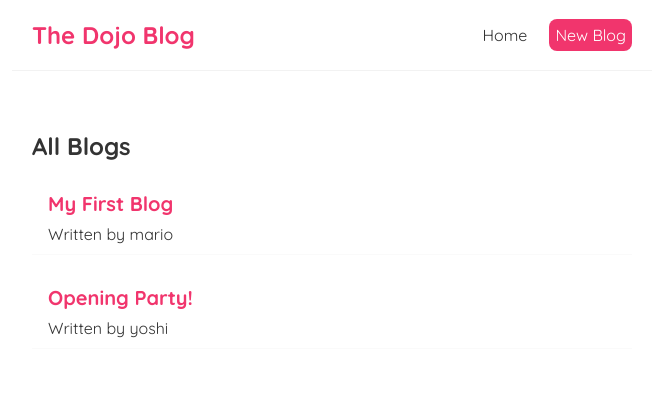
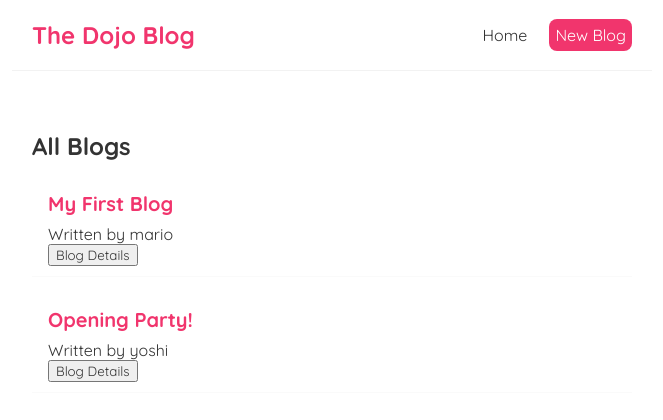
Before and after one commit to sakout-reda/React-Blog, a React (Create React App) app: page / in a window 1280 px wide. Shown: the top 420 px of the page, without its empty margins (308-971 px from the left). Built offline with nearby package versions, Linux system fonts and the light colour scheme; data requests are answered from the project's data file.

Commit message:
Route Parameters

```diff
--- a/src/App.js
+++ b/src/App.js
@@ -1,6 +1,7 @@
 import Navbar from './Navbar';
 import Home from './Home';
 import Create from './Create';
+import BlogDetails from './BlogDetails';
 import { BrowserRouter as Router, Route, Switch } from 'react-router-dom';
 
 function App() {
@@ -16,6 +17,9 @@
             <Route path="/create">
               <Create />
             </Route>
+            <Route path="/blog-details/:id">
+              <BlogDetails />
+            </Route>
           </Switch>
         </div>
       </div>
--- /dev/null
+++ b/src/BlogDetails.js
@@ -0,0 +1,12 @@
+import { useParams } from "react-router-dom";
+
+const BlogDetails = () => {
+    const {id} = useParams()
+    return (
+        <div className="blog-details">
+            <h2>Blog details - {id}</h2>
+        </div>
+     );
+}
+
+export default BlogDetails;
--- a/src/BlogList.js
+++ b/src/BlogList.js
@@ -1,3 +1,4 @@
+import { Link } from "react-router-dom";
 const BlogList = ({blogs, title,deleteBlog}) => {
 
     return (
@@ -7,6 +8,9 @@
                 <div className="blog-preview" key={blog.id} >
                     <h2>{blog.title}</h2>
                     <p>Written by {blog.author}</p>
+                    <button>
+                        <Link to={`/blog-details/${blog.id}`}> Blog Details</Link>
+                    </button>
                 </div>
             ))}
         </div>
--- a/src/index.css
+++ b/src/index.css
@@ -48,3 +48,6 @@
   color: #f1356d;
   margin-bottom: 8px;
 }
+.blog-preview a {
+  text-decoration: none;
+}
--- a/src/useFetch.js
+++ b/src/useFetch.js
@@ -6,7 +6,11 @@
   const [myError, setmyError] = useState(null);
 
   useEffect(() => {
-      fetch(url)
+    const abortCont = new AbortController();
+    setTimeout(() => {
+
+
+      fetch(url, { signal: abortCont.signal })
         .then(res => {
           if (!res.ok) {
             throw Error('Could not fetch data for that ressource');
@@ -19,12 +23,19 @@
           setmyError(null);
         })
         .catch(err => {
-          setIsLoading(false);
-          setmyError(err.message);
+          if (err.name === 'AbortError'){
+            console.log('fetch aborted');
+          }
+          else{
+            setIsLoading(false);
+            setmyError(err.message);
+          }
+
         })
-
+    }, 1000);
+    return () => abortCont.abort();
   }, [url]);
-  return {data, isLoading, myError};
+  return { data, isLoading, myError };
 }
 
 export default useFetch;
```
